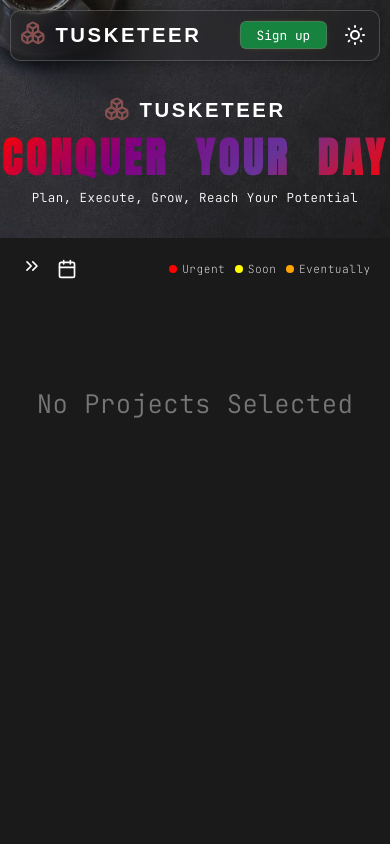
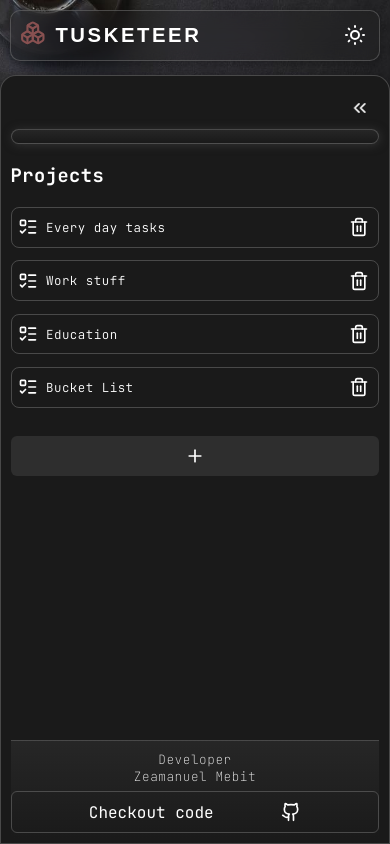
Before and after one commit to boanergaes/todo-app, a website built with webpack: page src/index.html in a window 390 px wide. Both pictures are taken after a click on the button 32 px from the left and 268 px from the top of the page. Built offline with nearby package versions, Linux system fonts and the light colour scheme; a web font is replaced by a local one.

Commit message:
side bar animation

```diff
--- a/src/index.html
+++ b/src/index.html
@@ -21,7 +21,7 @@
                 </div>
 
                 <div class="right-header">
-                    <button id="header-sign-up-btn" class="sign-up-btn">Sign up</button>
+                    <!-- <button id="header-sign-up-btn" class="sign-up-btn">Sign up</button> -->
                     <button id="theme-btn">
                         <svg id="light-icon" xmlns="http://www.w3.org/2000/svg" width="24" height="24" viewBox="0 0 24 24" fill="none" stroke="currentColor" stroke-width="2" stroke-linecap="round" stroke-linejoin="round" class="lucide lucide-sun-medium-icon lucide-sun-medium"><circle cx="12" cy="12" r="4"/><path d="M12 3v1"/><path d="M12 20v1"/><path d="M3 12h1"/><path d="M20 12h1"/><path d="m18.364 5.636-.707.707"/><path d="m6.343 17.657-.707.707"/><path d="m5.636 5.636.707.707"/><path d="m17.657 17.657.707.707"/><title>Light Theme</title></svg>
                         <svg id="dark-icon" xmlns="http://www.w3.org/2000/svg" width="24" height="24" viewBox="0 0 24 24" fill="none" stroke="currentColor" stroke-width="2" stroke-linecap="round" stroke-linejoin="round" class="lucide lucide-moon-icon lucide-moon"><path d="M20.985 12.486a9 9 0 1 1-9.473-9.472c.405-.022.617.46.402.803a6 6 0 0 0 8.268 8.268c.344-.215.825-.004.803.401"/><title>Dark Theme</title></svg>
@@ -45,10 +45,15 @@
         </div>
     </section>
 
-    <aside>
+    <aside id="side-bar">
+        <div class="aside-control">
+            <button id="aside-off" title="Remove side bar">
+                <svg xmlns="http://www.w3.org/2000/svg" width="24" height="24" viewBox="0 0 24 24" fill="none" stroke="currentColor" stroke-width="2" stroke-linecap="round" stroke-linejoin="round" class="lucide lucide-chevrons-right-icon lucide-chevrons-right"><path d="m6 17 5-5-5-5"/><path d="m13 17 5-5-5-5"/></svg>
+            </button>
+        </div>
         <div id="mini-profile-sec">
-            <p>You don't have an account yet?</p>
-            <button id="profile-sign-up-btn" class="sign-up-btn">Sign up</button>
+            <!-- <p>You don't have an account yet?</p>
+            <button id="profile-sign-up-btn" class="sign-up-btn">Sign up</button> -->
         </div>
 
         <h1 class="projects-h1">Projects</h1>
--- a/src/scripts/dom.js
+++ b/src/scripts/dom.js
@@ -285,6 +285,12 @@ export function createProjectElement(proj_id, proj_title) {
     newProject.addEventListener('click', () => {
         setCurrProjectId(proj_id);
         renderTasks();
+
+        if (window.innerWidth < 740) {
+            const sideBar = document.getElementById('side-bar');
+            if (sideBar.classList.contains('side-bar-on')) sideBar.classList.remove('side-bar-on');
+            sideBar.classList.add('side-bar-off');
+        }
     })
 }
 
--- a/src/scripts/index.js
+++ b/src/scripts/index.js
@@ -31,3 +31,25 @@ addProjectBtn.addEventListener('click', () => {
         InvertIsProjAddBtnActive();
     }
 });
+
+const sideBar = document.getElementById('side-bar');
+const sideBarOnBtn = document.getElementById('sidebar-toggle-btn');
+const sideBarOffBtn = document.getElementById('aside-off');
+
+sideBarOnBtn.addEventListener('click', () => {
+    if (sideBar.classList.contains('side-bar-off')) sideBar.classList.remove('side-bar-off');
+    sideBar.classList.add('side-bar-on');
+})
+
+sideBarOffBtn.addEventListener('click', () => {
+    if (sideBar.classList.contains('side-bar-on')) sideBar.classList.remove('side-bar-on');
+    sideBar.classList.add('side-bar-off');
+})
+
+// it should have no animation if window size >= 740px
+window.addEventListener('resize', () => {
+    if (window.innerWidth >= 740) {
+        if (sideBar.classList.contains('side-bar-off')) sideBar.classList.remove('side-bar-off');
+        if (sideBar.classList.contains('side-bar-on')) sideBar.classList.remove('side-bar-on');
+    }
+})
--- a/src/styles/workspace.css
+++ b/src/styles/workspace.css
@@ -167,6 +167,7 @@ aside {
     display: flex;
     flex-direction: column;
     position: fixed;
+    z-index: 1;
     top: var(--header-height);
     height: calc(100vh - var(--header-height));
     width: var(--aside-width);
@@ -178,9 +179,22 @@ aside {
     box-shadow: 1px 2px 12px hsla(0, 0%, 0%, .4);
 }
 
+.aside-control {
+    display: flex;
+    justify-content: end;
+    padding: 0 .4rem;
+    padding-bottom: .5rem;
+}
+
+#aside-off {
+    display: none;
+    transform: rotateY(180deg);
+}
+
+/* currently unavailable */
 #mini-profile-sec {
     border: 1px solid var(--thin-border-color);
-    padding: .6rem;
+    padding: .4rem;
     border-radius: 12px;
     background-image: linear-gradient(to top, var(--main-bg-color), hsl(0, 0%, 15%));
     box-shadow: 1px 1px 10px hsl(0, 0%, 20%);
@@ -356,6 +370,7 @@ aside {
     display: flex;
     flex-direction: column;
     align-items: center;
+    text-align: center;
     padding: 2rem 0;
 }
 
@@ -391,6 +406,11 @@ aside {
     display: flex;
     justify-content: space-between;
     padding: 0 .2rem;
+    padding-bottom: .3rem;
+    position: sticky;
+    top: 80px;
+    background-color: var(--main-bg-color);
+    border-bottom: 1px solid var(--thin-border-color);
 }
 
 #sidebar-toggle-btn {
@@ -577,7 +597,7 @@ aside {
 }
 
 /* fix the grid layout */
-@media screen and (min-width: 722px) and (max-width: 976px) {
+@media screen and (min-width: 740px) and (max-width: 976px) {
     #task-input-form, #edit-task-input-form {
         grid-template-columns: repeat(2, 1fr);
         grid-template-rows: repeat(3, 1fr);
@@ -596,16 +616,39 @@ aside {
     }
 }
 
-@media  screen and (width < 722px) {
+@keyframes slide {
+    from {
+        transform: translateX(0);
+    }
+    to {
+        transform: translateX(-500px);
+    }
+}
+
+.side-bar-off, .side-bar-on {
+    animation: slide 400ms ease-in forwards;
+}
+.side-bar-on {
+    animation-direction: reverse;
+}
+
+@media  screen and (width < 740px) {
     main, .hero {
         margin-left: 0;
         text-align: center;
     }
     aside {
-        display: none;
+        /* display: none; */
+        transform: translateX(-500px);
     }
-    #sidebar-toggle-btn {
-        display: inline-block;
+    .hero-big-text {
+        font-size: clamp(2rem, 9vw, 8rem);
+    }
+    .hero p {
+        font-size: smaller;
+    }
+    #sidebar-toggle-btn, #aside-off {
+        display: flex;
     }
 }
 
@@ -626,10 +669,12 @@ aside {
         padding: 0 .6rem;
     }
     aside {
-        width: 100vw;
         /* height: calc(100vh - var(--header-height)) */
         height: calc(100vh - 75px);
         top: 75px;
+    }
+    .accessory {
+        top: 66px;
     }
     #task-input-form, #edit-task-input-form {
         grid-template-columns: repeat(2, 1fr);
@@ -649,7 +694,7 @@ aside {
     }
 }
 
-@media screen and (width < 400px) {
+@media screen and (width < 460px) {
     section.upper-wrapper {
         padding-top: 4rem;
     }
@@ -664,4 +709,7 @@ aside {
     .project-title-display {
         padding-bottom: 1rem;
     }
+    aside {
+        width: 100vw;
+    }
 }
```
Also changed, not shown: src/scripts/ui--tool.js (added, +18 -0 lines).
